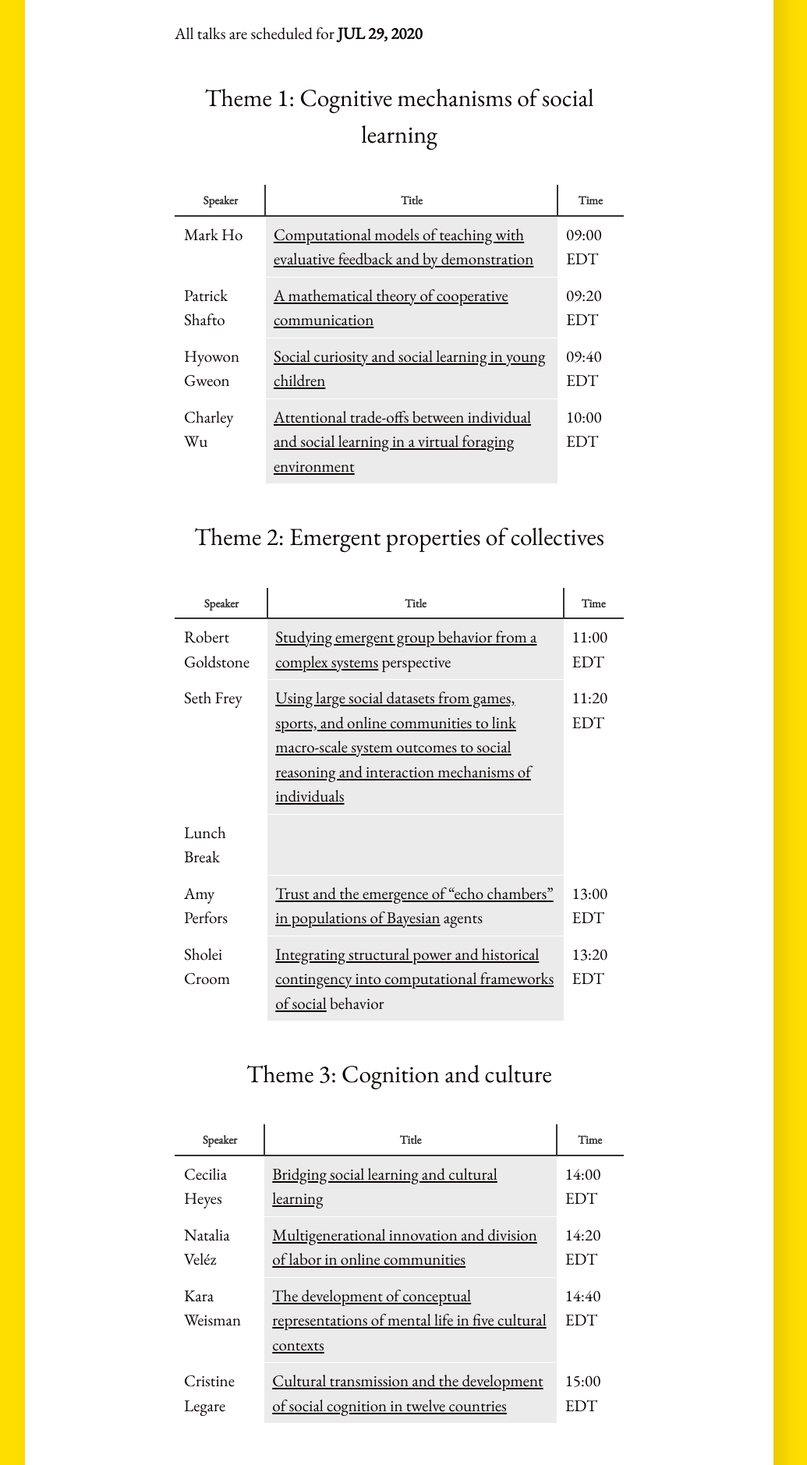
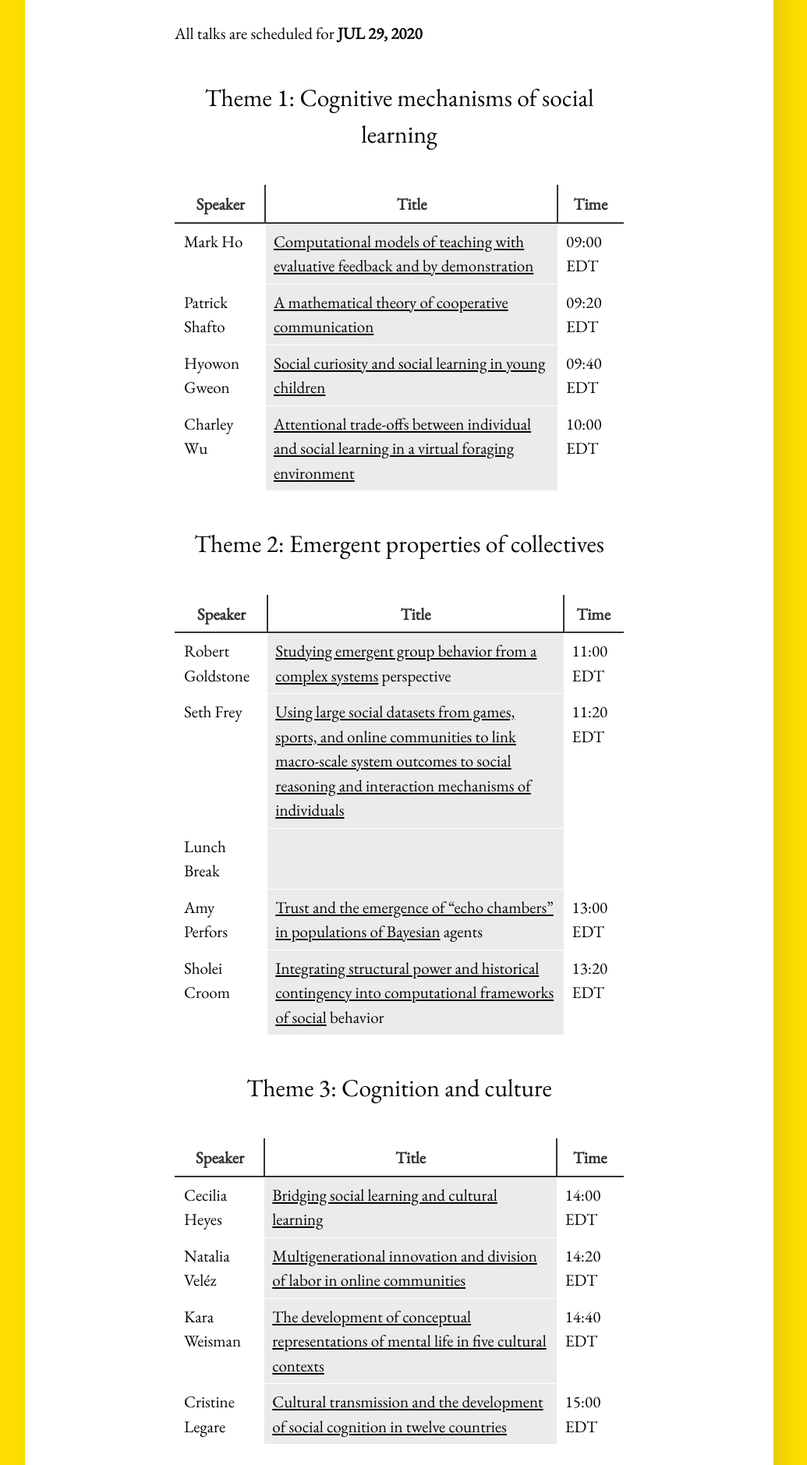
Before and after one commit to cognitioncollectivesandculture/cognitioncollectivesandculture.github.io, a Jekyll site: the page built from schedule.md, in a window 1280 px wide. Shown: the part 477-2356 px from the top of the page at 78% size, without its empty margins (128-1163 px from the left). Built offline with Jekyll 4.4.1, drawn with Linux system fonts in a browser that asks for light colours; some of the changed text lies outside the part shown.

```diff
--- a/_sass/_base.scss
+++ b/_sass/_base.scss
@@ -178,7 +178,6 @@ table.schedule thead {
   border-bottom: 2px solid #333333;
 }
 table.schedule thead th {
-  font-size: 15px;
   font-weight: bold;
   color: #333333;
   text-align: center;
```
Also changed, not shown: schedule.md (+0 -2 lines).
